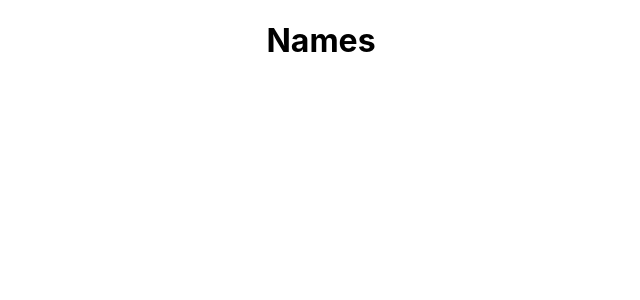
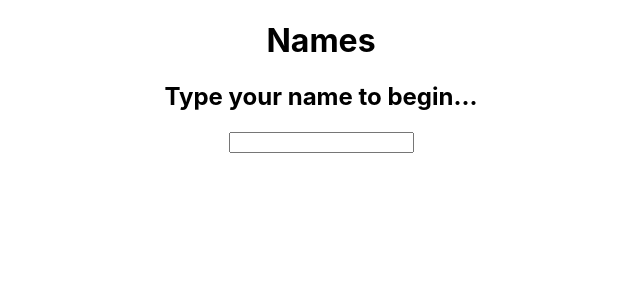
Before and after one commit to aalvinlin/name-stats, a React (Create React App) app: page / in a window 1280 px wide. Shown: the top 300 px of the page, without its empty margins (319-959 px from the left). Built offline with nearby package versions, Linux system fonts and the light colour scheme.

Commit message:
create NameForm component

```diff
--- a/src/App.js
+++ b/src/App.js
@@ -1,4 +1,5 @@
 import React from "react"
+import { NameForm } from "./components/NameForm";
 import { BrowserRouter as Router, Route, Link, Switch } from "react-router-dom";
 
 import './App.css';
@@ -8,6 +9,7 @@ function App() {
     <Router>
       <div className="App">
         <h1>Names</h1>
+        <NameForm />
       </div>
     </Router>
   );
--- /dev/null
+++ b/src/components/NameForm.js
@@ -0,0 +1,12 @@
+import React from "react";
+
+export const NameForm = () => {
+    return (
+        <div id="nameForm">
+            <h2>Type your name to begin...</h2>
+            <form>
+                <input name="name_input"></input>
+            </form>
+        </div>
+    )
+}
```
